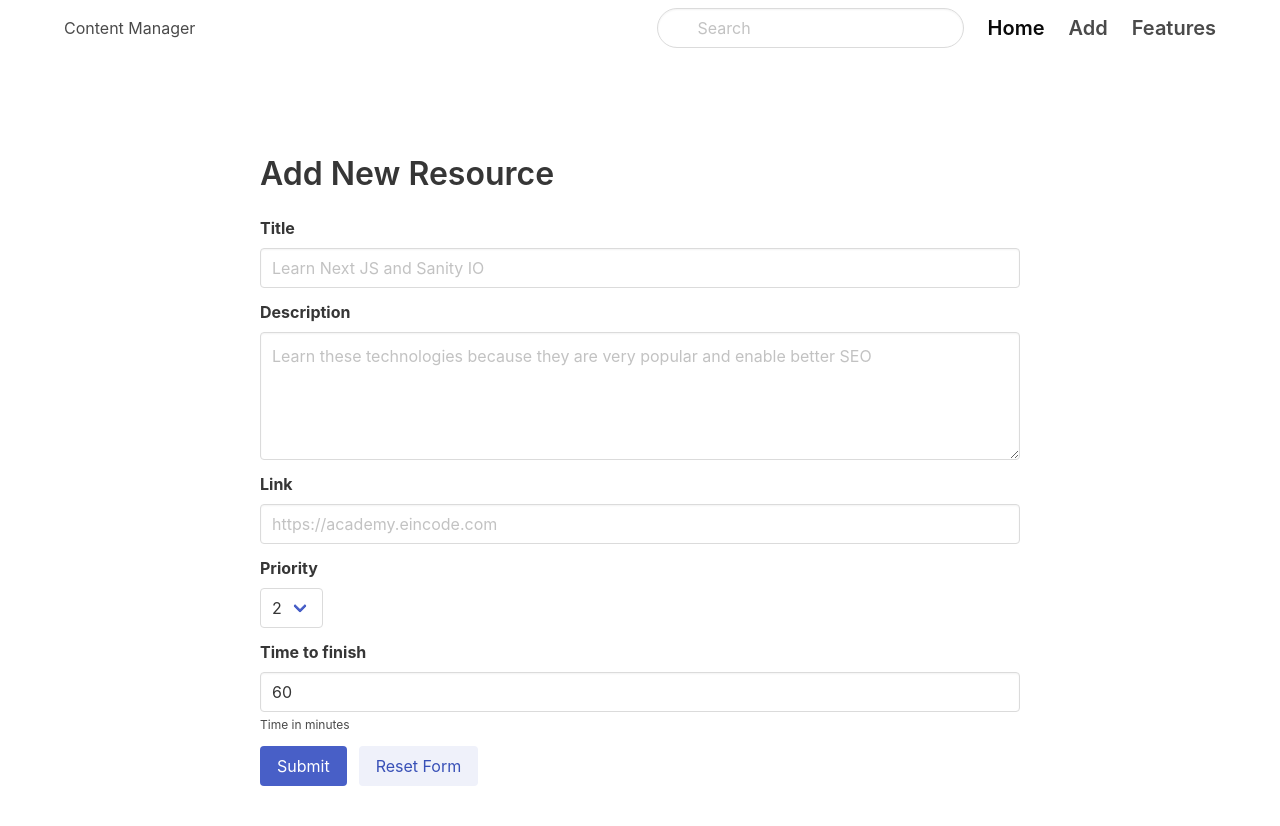
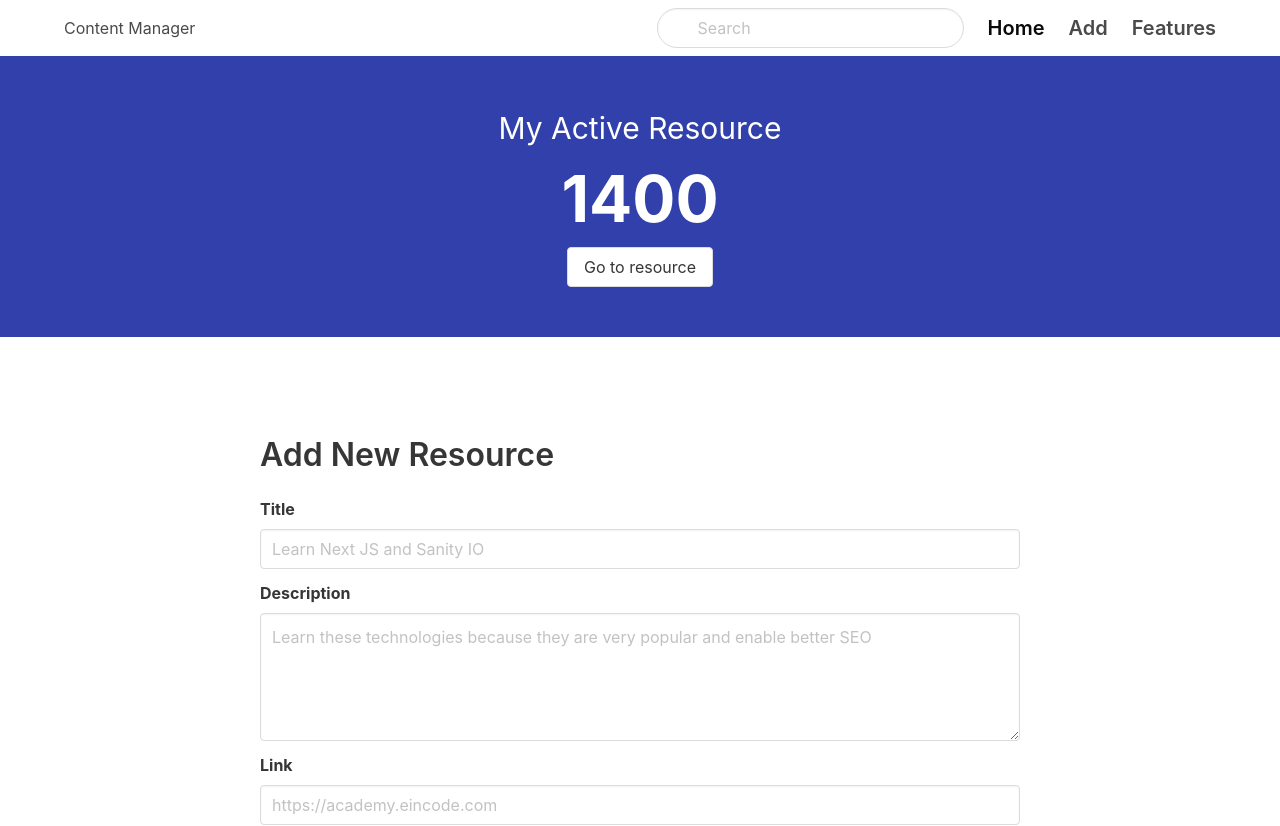
Before and after one commit to dmunoz-10/content-manager-web, a Next.js app: page /resources/new in a window 1280 px wide. Shown: the top 826 px of the page. Before the commit the page ends 800 px from the top, so only its background shows below. Built offline with nearby package versions, Linux system fonts and the light colour scheme.

Commit message:
Creates ActiveResource component

```diff
--- /dev/null
+++ b/src/components/ActiveResource.tsx
@@ -0,0 +1,19 @@
+import { FC } from "react"
+import Link from "next/link"
+
+const ActiveResource: FC = () => {
+  return (
+    <div className="active-resource">
+      <h1 className="resource-name">My Active Resource</h1>
+      <div className="time-wrapper">
+        <h2 className="elapsed-time">1400</h2>
+      </div>
+
+      <Link href="/" legacyBehavior>
+        <a className="button">Go to resource</a>
+      </Link>
+    </div>
+  )
+}
+
+export default ActiveResource
--- a/src/components/Layout.tsx
+++ b/src/components/Layout.tsx
@@ -1,10 +1,12 @@
 import { FC, PropsWithChildren } from "react"
 import Navbar from "./Navbar"
+import ActiveResource from "./ActiveResource"
 
 const Layout: FC<PropsWithChildren> = ({ children }) => {
   return (
     <>
       <Navbar />
+      <ActiveResource />
       {children}
     </>
   )
--- a/src/components/Navbar.tsx
+++ b/src/components/Navbar.tsx
@@ -17,6 +17,7 @@
             <span></span>
           </span>
         </div>
+
         <div id="navbarMenu" className="navbar-menu">
           <div className="navbar-end">
             <div className=" navbar-item">
--- a/src/styles/globals.css
+++ b/src/styles/globals.css
@@ -17,3 +17,19 @@
 .resource-form {
   margin-top: 100px;
 }
+
+.active-resource {
+  background-color: #3140AA;
+  padding: 50px;
+  text-align: center;
+  color: white;
+}
+
+.active-resource .resource-name {
+  font-size: 30px;
+}
+
+.active-resource .elapsed-time {
+  font-size: 64px;
+  font-weight: bold;
+}
```
